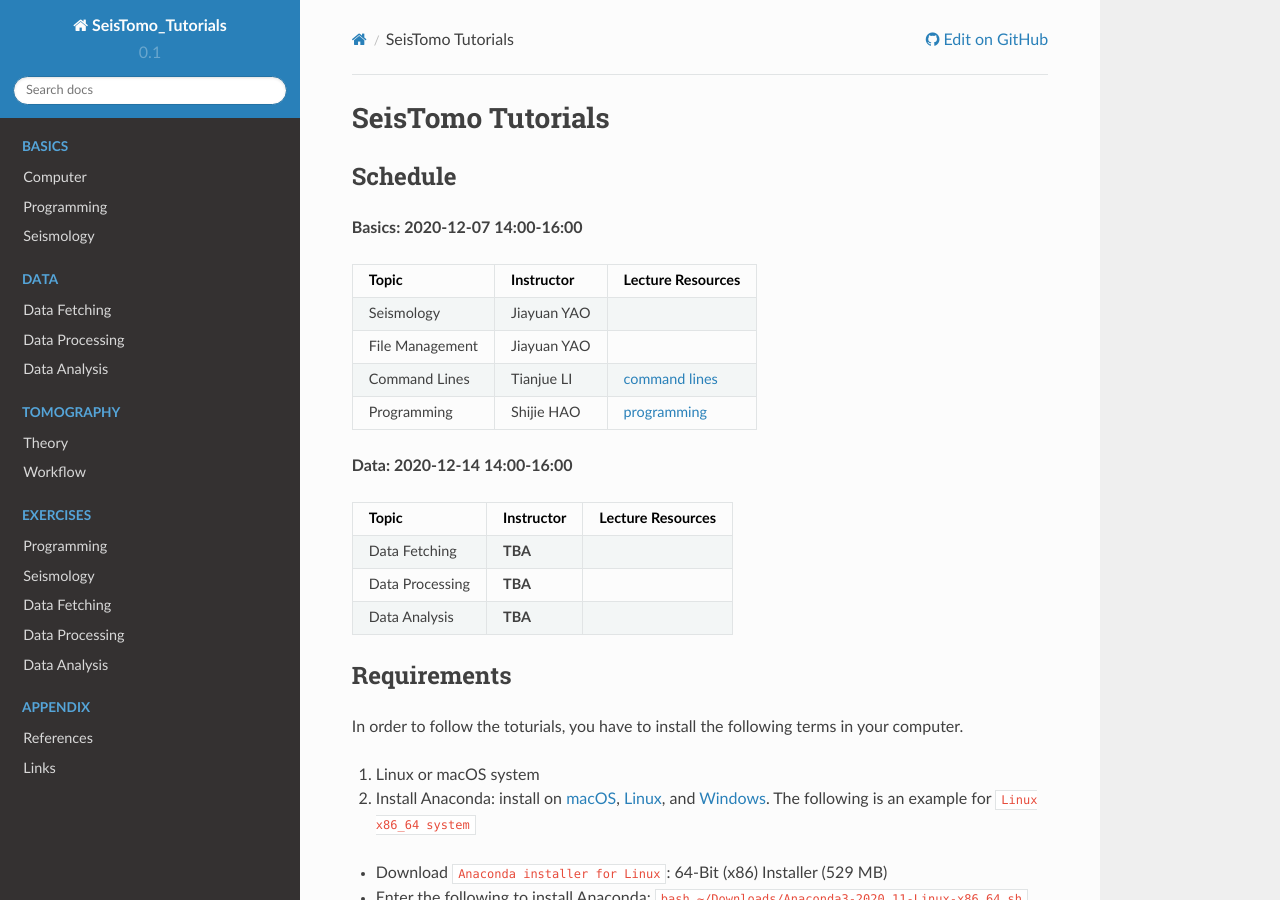
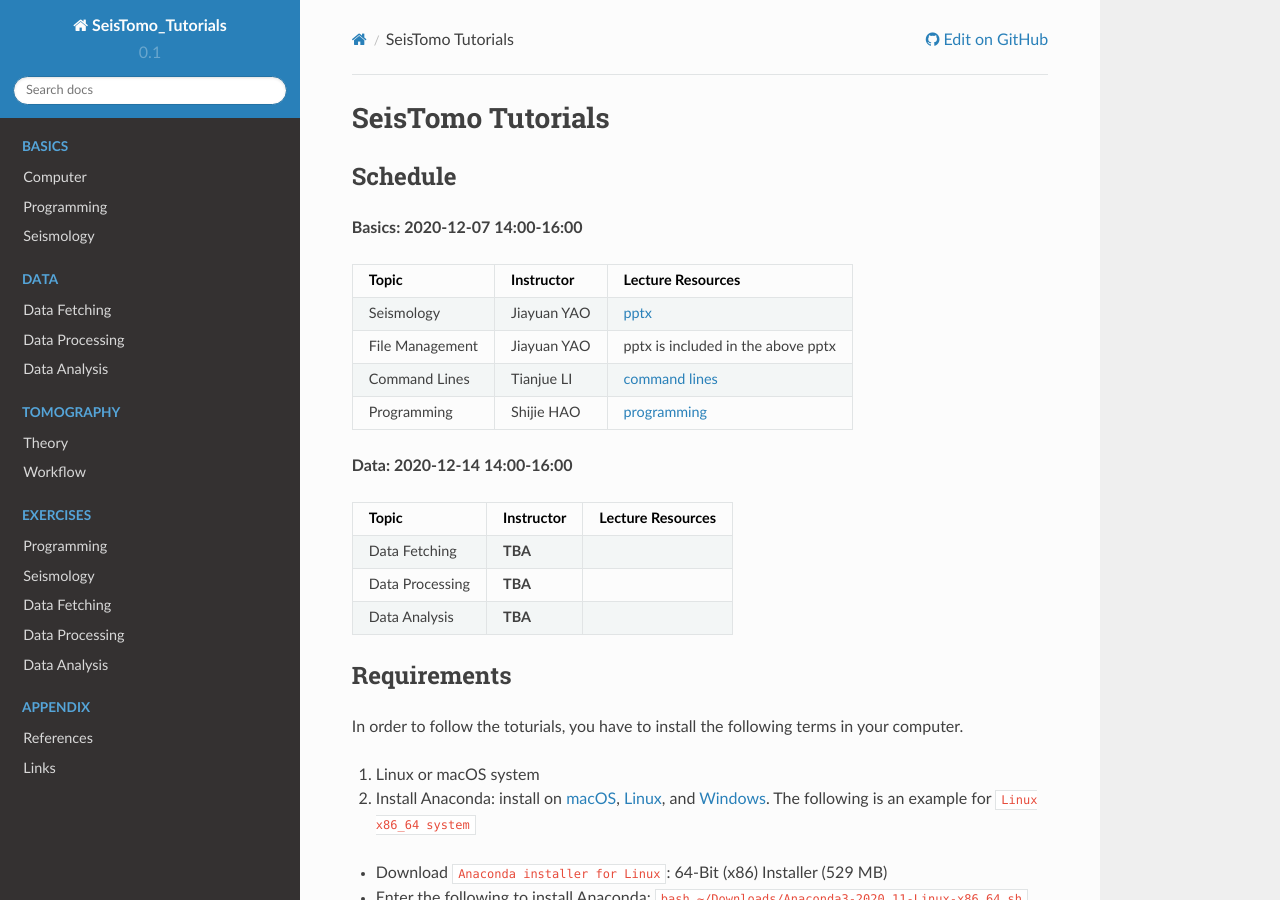
Before and after one commit to MIGG-NTU/SeisTomo_Tutorials, a Sphinx documentation site: the page built from source/index.rst, in a window 1280 px wide and 900 px high. Built offline with Sphinx 7.4.7 and the Read the Docs theme 2.0.0, drawn with Linux system fonts in a browser that asks for light colours.

Commit message:
upload pptx

```diff
--- a/source/index.rst
+++ b/source/index.rst
@@ -9,8 +9,8 @@
 ===============  ============ ===================
 Topic            Instructor   Lecture Resources
 ===============  ============ ===================
-Seismology       Jiayuan YAO
-File Management  Jiayuan YAO
+Seismology       Jiayuan YAO  `pptx <https://github.com/MIGG-NTU/SeisTomo_Tutorials/raw/main/source/download/seismology-file-management.pptx>`__
+File Management  Jiayuan YAO  pptx is included in the above pptx
 Command Lines    Tianjue LI   `command lines <https://github.com/MIGG-NTU/SeisTomo_Tutorials/raw/main/source/download/command-lines.tar>`__
 Programming      Shijie HAO   `programming <https://github.com/MIGG-NTU/SeisTomo_Tutorials/raw/main/source/download/programming.tar>`__
 ===============  ============ ===================
```
Also changed, not shown: 1 other file.
